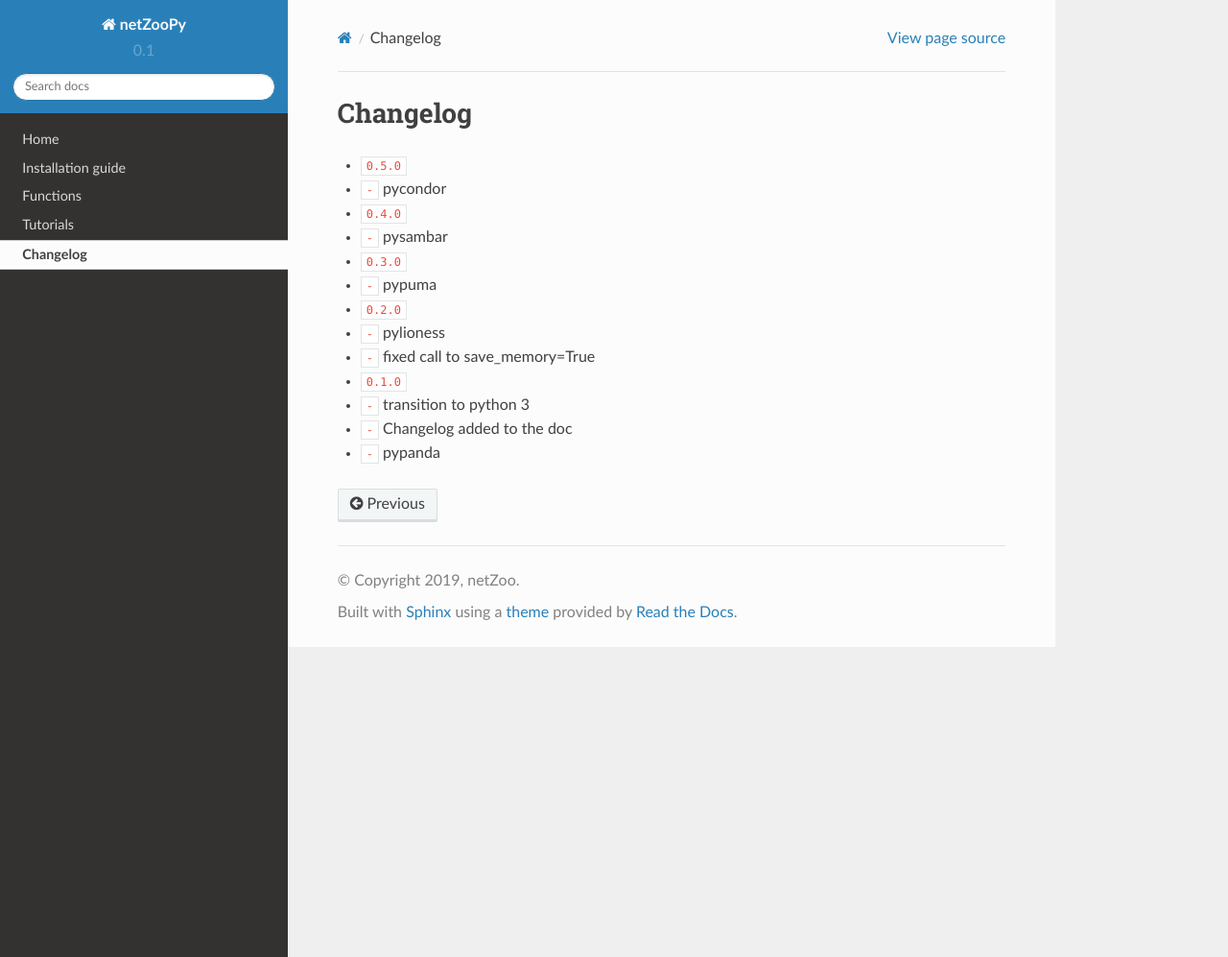
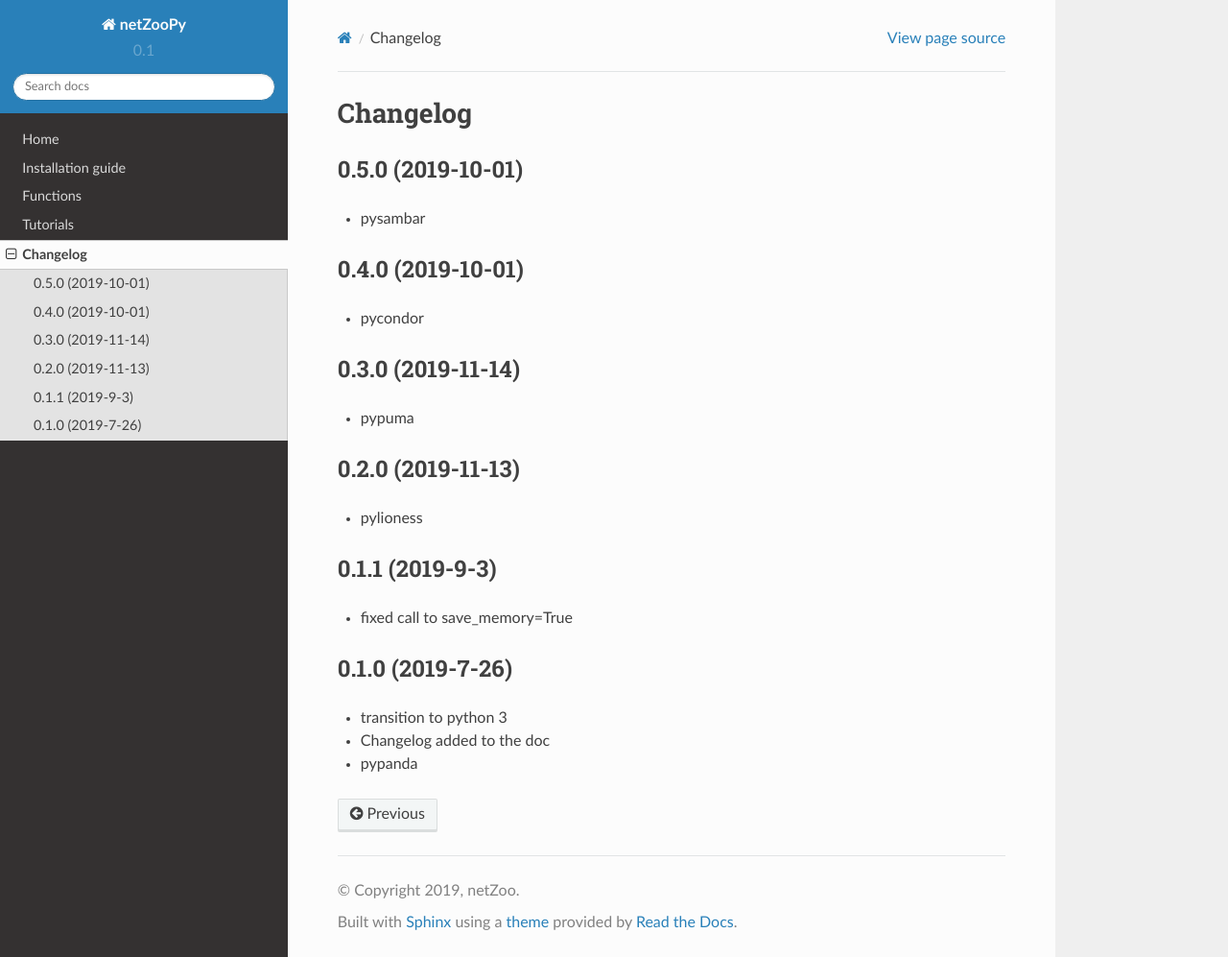
Before and after one commit to netZoo/netZooPy, a Sphinx documentation site: the page built from docs/changelog.rst, in a window 1280 px wide and 997 px high. Shown: the whole window at 96% size. Built offline with Sphinx 7.4.7 and the Read the Docs theme 2.0.0, drawn with Linux system fonts in a browser that asks for light colours; cross-references to code outside the pages are shown as plain code.

```diff
--- a/docs/changelog.rst
+++ b/docs/changelog.rst
@@ -2,17 +2,40 @@
 Changelog
 ==========
 
+0.5.0 (2019-10-01)
+------------------
 
-* :release:`0.5.0 <2019-7-26>`
-* :feature:`-` pycondor
-* :release:`0.4.0 <2019-7-26>`
-* :feature:`-` pysambar
-* :release:`0.3.0 <2019-7-26>`
-* :feature:`-` pypuma
-* :release:`0.2.0 <2019-7-26>`
-* :feature:`-` pylioness
-* :bug:`-` fixed call to save_memory=True
-* :release:`0.1.0 <2019-7-26>`
-* :feature:`-` transition to python 3
-* :feature:`-` Changelog added to the doc
-* :feature:`-` pypanda
+- pysambar
+
+
+0.4.0 (2019-10-01)
+------------------
+
+- pycondor
+
+
+0.3.0 (2019-11-14)
+------------------
+
+- pypuma
+
+0.2.0 (2019-11-13)
+------------------
+
+- pylioness
+
+
+0.1.1 (2019-9-3)
+------------------
+
+- fixed call to save_memory=True
+
+
+0.1.0 (2019-7-26)
+------------------
+
+- transition to python 3
+
+- Changelog added to the doc
+
+- pypanda
```
Also changed, not shown: 14 other files.
